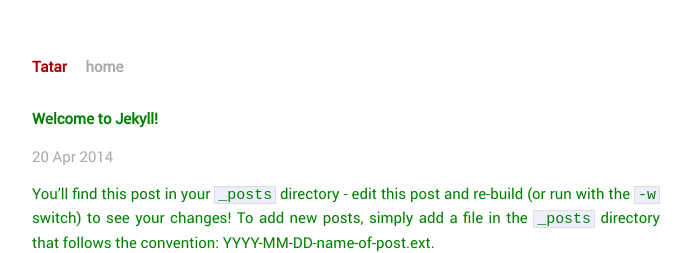
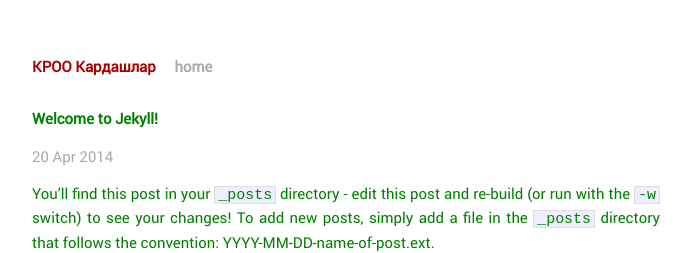
Before and after one commit to kaliningrad-tatar/kaliningrad-tatar.github.io, a Jekyll site: the page built from _posts/2014-04-20-welcome-to-jekyll.markdown, in a window 1280 px wide. Shown: the top 253 px of the page, without its empty margins (294-985 px from the left). Built offline with Jekyll 4.4.1, drawn with Linux system fonts in a browser that asks for light colours; nearby versions of some CDN libraries; library files that are not in the unit come from our copies; Markdown is read by kramdown in place of the engine named in the settings.

Commit message:
config-name

```diff
--- a/_config.yml
+++ b/_config.yml
@@ -1,4 +1,4 @@
-name: Tatar
+name: КРОО Кардашлар
 title: Kaliningrad Tatars
 description: This site KPOO kardashlar
 markdown: redcarpet
--- a/index.html
+++ b/index.html
@@ -1,6 +1,6 @@
 ---
 layout: default
-title: КРОО Кардашлар
+title: Главная
 ---
 
 <h1> Kaliningrad Tatars</h1>
```
